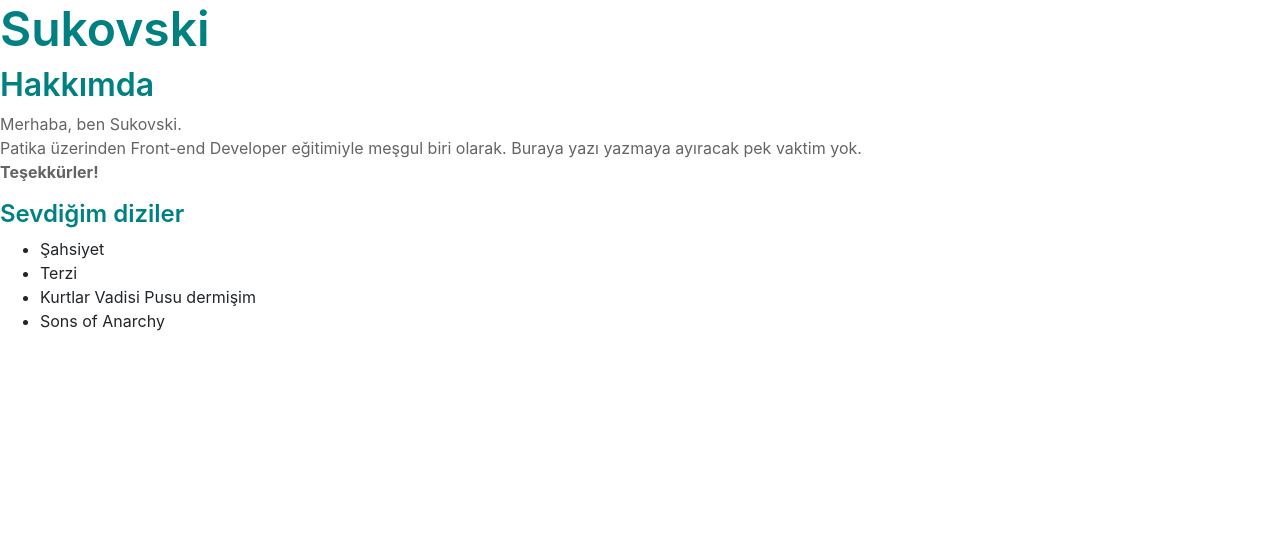
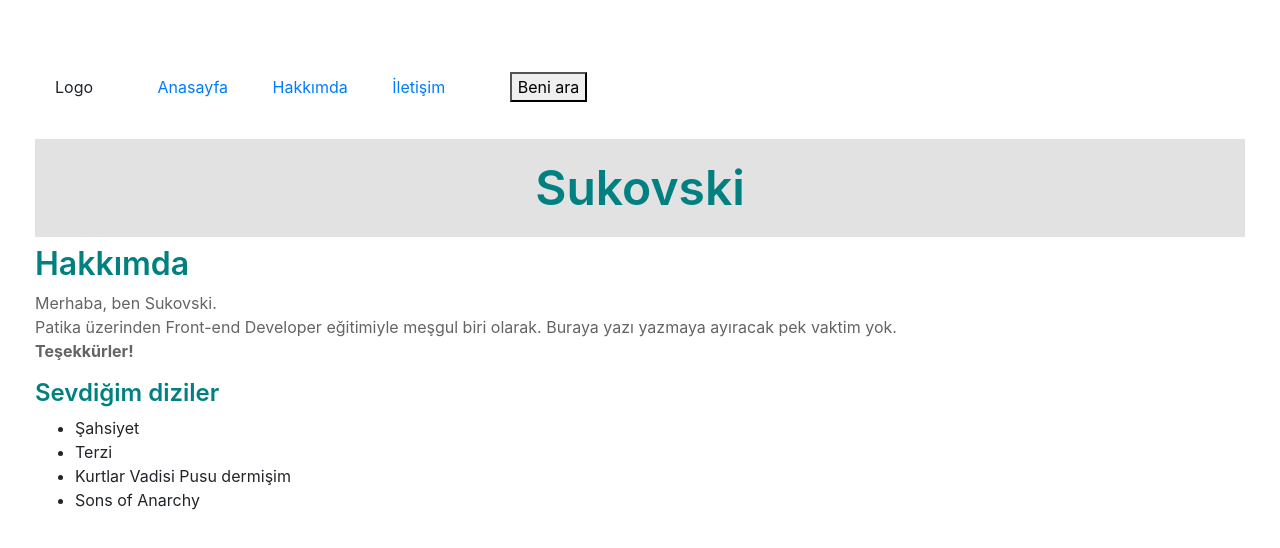
Before and after one commit to sukovski/project-1, a plain HTML site: page index.html in a window 1280 px wide. Drawn offline with nearby package versions, Linux system fonts and the light colour scheme.

Commit message:
div ve css denemeleri

```diff
--- a/index.html
+++ b/index.html
@@ -6,8 +6,8 @@
     <meta name="viewport" content="width=device-width, initial-scale=1.0">
     <title>Sukovski Personal Website</title>
     <meta name="description"
-        content="Sukovski'nin kişisel websitesine hoşgeldiniz. Burada mancınıkla fırlattığım kodları görebilirsiniz. Şaka şaka, html, css ve js eğitimi için oluşturuldu.">
-        <!-- bootstrap css cdn -->
+    content="Sukovski'nin kişisel websitesine hoşgeldiniz. Burada mancınıkla fırlattığım kodları görebilirsiniz. Şaka şaka, html, css ve js eğitimi için oluşturuldu.">
+    <!-- bootstrap css cdn -->
     <link rel="stylesheet" href="https://cdn.jsdelivr.net/npm/bootstrap@4.6.0/dist/css/bootstrap.min.css"
         integrity="sha384-B0vP5xmATw1+K9KRQjQERJvTumQW0nPEzvF6L/Z6nronJ3oUOFUFpCjEUQouq2+l" crossorigin="anonymous">
         <!-- bootstrap js cdn -->
@@ -19,7 +19,21 @@
         <link rel="stylesheet" href="style/main.css">
 </head>
 <!-- başlıyoruz! -->
-<h1>Sukovski</h1>
+
+<header>
+    <section class="header-main-section">
+        <div>
+            Logo
+        </div>
+        <div><nav>
+            <a href="#"><li>Anasayfa</li></a>
+            <a href="#"><li>Hakkımda</li></a>
+            <a href="#"><li>İletişim</li></a>
+        </nav></div>
+        <div><button>Beni ara</button></div>
+    </section>
+</header>
+<h1 class="big-title">Sukovski</h1>
 <h2>Hakkımda</h2>
 <p>Merhaba, ben Sukovski. <br>
     Patika üzerinden Front-end Developer eğitimiyle meşgul biri olarak. Buraya yazı yazmaya ayıracak pek vaktim yok.<br>
--- a/style/main.css
+++ b/style/main.css
@@ -1,6 +1,10 @@
 @font-face {
     font-family: 'Courier New', Courier, monospace;
     src: url(monospace);
+}
+
+body{
+    padding: 35px;
 }
 :root{
     --var-global-color: teal;
@@ -30,3 +34,26 @@ p{
     color: var(--var-global-text-color);
     font-size: 16px;
 }
+
+.big-title {
+    background-color: rgb(226, 226, 226);
+    text-align: center;
+    padding: 20px;
+}
+.big-title:hover {
+    background-color: rgb(240, 240, 240);
+    text-align: center;
+    padding: 20px;
+}
+
+.header-main-section {
+    display: block;
+    column-width: auto;
+}
+.header-main-section div, .header-main-section div li {
+    width: 33,33%;
+    max-width: 100%;
+    padding: 20px;
+    column-width: auto;
+    display: inline-block;
+}
```
